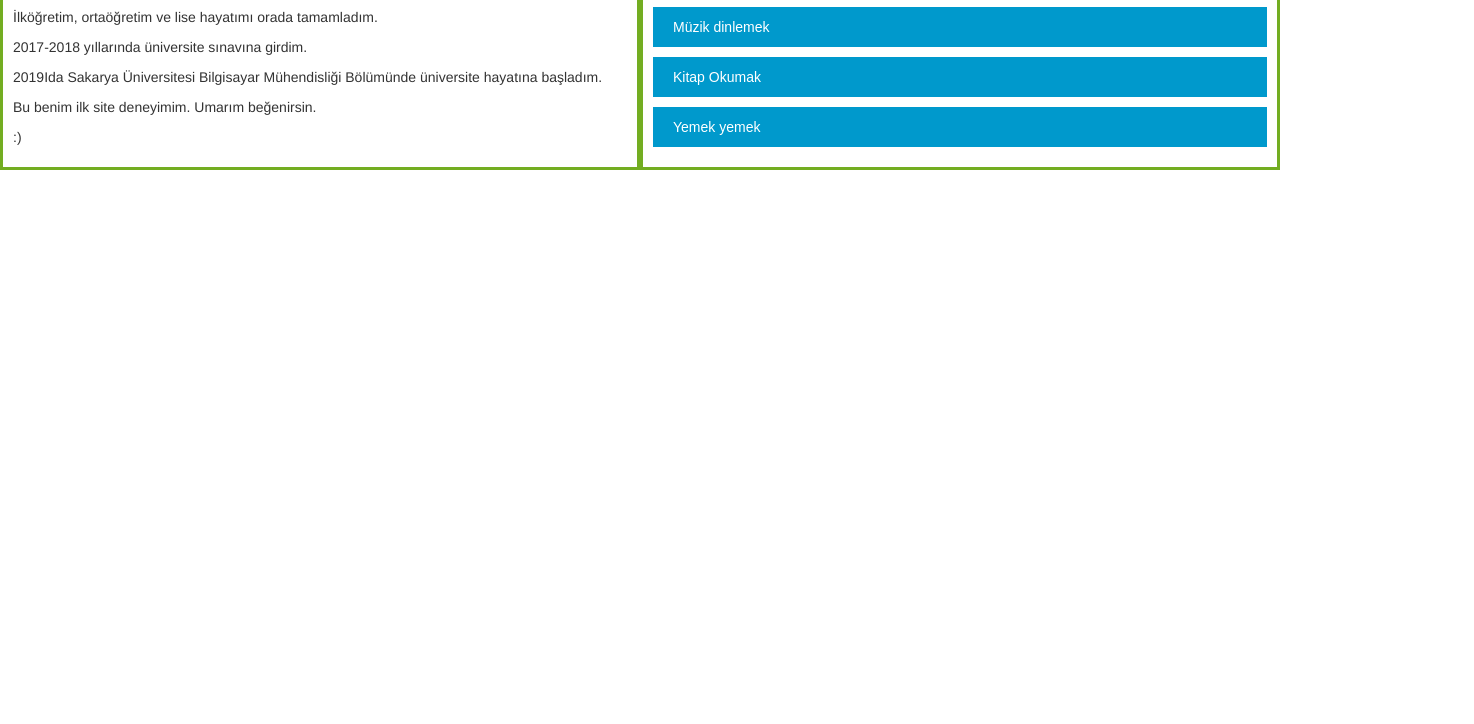
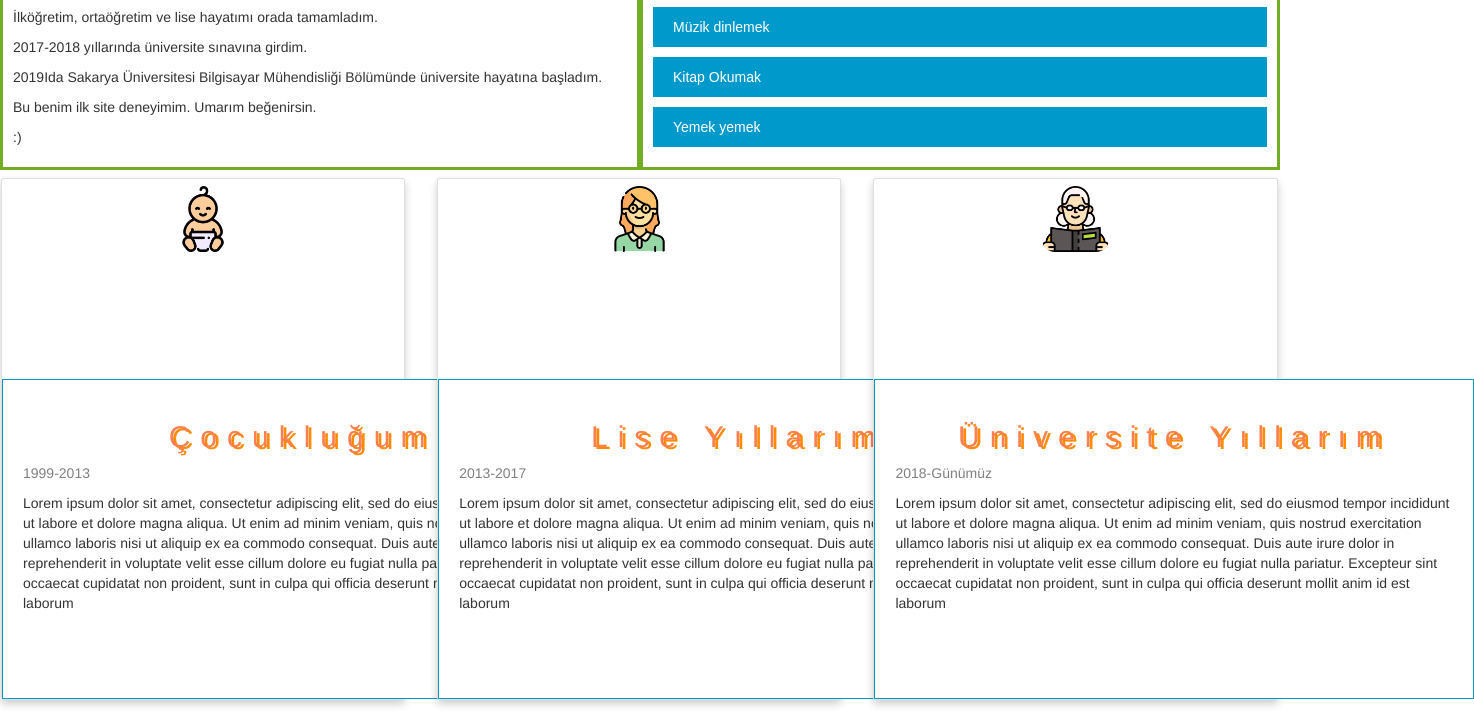
Before and after one commit to AhsenAltas/WebProje, a plain HTML site: page index.html in a window 1280 px wide. Shown: the part 367-1091 px from the top of the page, 1474 px wide, since content can reach past the window. Before the commit the page ends 800 px from the top, so only its background shows below. Drawn offline with nearby package versions, Linux system fonts and the light colour scheme.

Commit message:
Ana Sayfa değişiklikleri

```diff
--- a/assets/css/ilgialani.css
+++ b/assets/css/ilgialani.css
@@ -18,6 +18,11 @@ background-size: cover;
       padding: 0px 10px 0px 10px;
     }
 
+
+	.center {
+display: flex;
+justify-content: center;
+	}
 
 	.body{
 
--- a/assets/css/main.css
+++ b/assets/css/main.css
@@ -16,35 +16,7 @@ background-size: cover;
       display: inline;
       padding: 0px 10px 0px 10px;
     }
-
-   .container  {
-    margin-top: 120px;
-    max-width: 600px;
-    height: 320px;
-    border: 1px solid #0099cc;
-    background-color: #EAEAEA;
-	 padding: 20px;
-	  margin-top: -85px;
-  }
-
-  .center {
-  margin: auto;
-  width: 50%;
-  border: 3px solid #73AD21;
-  padding: 10px;
-	}
-	.wide{ height:20em; width:40em;
-	}
-	.sol{
-	margin-left:5em;}
-	.wideImg{ height:12em; width:40em;
-	}
-	.sag {
-	float:left;
-	}
-
-
-    header {
+	    header {
       text-align: center;
       background-color:white;
       background-size: cover;
@@ -96,10 +68,59 @@ background-size: cover;
         display: block;
       }
     }
+		html {
+	  box-sizing: border-box;
+	}
 
-@media screen and (max-width: 900px) {
-	.center{
-		margin: auto;
-         width: 100%;
+	*, *:before, *:after {
+	  box-sizing: inherit;
 	}
+   .container  {
+    margin-top: 120px;
+    max-width: 600px;
+    height: 320px;
+    border: 1px solid #0099cc;
+    background-color: white;
+	padding: 20px;
+
+  }
+ .container::after, .row::after {
+  content: "";
+  clear: both;
+  display: table;
 }
+.title {
+  color: grey;
+}
+
+  .center {
+  margin: auto;
+  width: 50%;
+  border: 3px solid #73AD21;
+  padding: 10px;
+	}
+	.wide{ height:20em; width:40em;
+	}
+	.sol{
+	margin-left:5em;}
+	.wideImg{ height:12em; width:40em;
+	}
+	.sag {
+	float:left;
+	}
+
+
+.column {
+  float: left;
+  width: 33.3%;
+  margin-bottom: 16px;
+  padding: 0 8px;
+}
+
+.card {
+  box-shadow: 0 4px 8px 0 rgba(0, 0, 0, 0.2);
+  margin: 8px;
+}
+
+
+}
--- a/index.html
+++ b/index.html
@@ -30,7 +30,7 @@
 	</center>
   </header>
  <div style="float:left;" class="center"> <h2> Hakkımda </h2>
- <center><img class="center wideImg" src="https://i.hizliresim.com/fjkycor.png"></center>
+ <center><img class="center wideImg" src="assets/images/reading.png"></center>
    <p> Merhaba ismin Ahsen, web siteme hoş geldin. Sana kendimi tanıtayım:</p>
   <p> 1999 senesinde Çankırı'da doğdum. </p>
   <p> İlköğretim, ortaöğretim ve lise hayatımı orada tamamladım.</p>
@@ -53,6 +53,44 @@
  <ul> <li>Yemek yemek</li></ul>
   </div>
 
+
+<div class="row">
+  <div class="column">
+    <div class="card">
+      <img src="assets/images/bebek.png" alt="cocukluk" style="width:100%">
+      <div class="container">
+        <h2>Çocukluğum</h2>
+        <p class="title">1999-2013</p>
+        <p>Lorem ipsum dolor sit amet, consectetur adipiscing elit, sed do eiusmod tempor incididunt ut labore et dolore magna aliqua. Ut enim ad minim veniam, quis nostrud exercitation ullamco laboris nisi ut aliquip ex ea commodo consequat. Duis aute irure dolor in reprehenderit in voluptate velit esse cillum dolore eu fugiat nulla pariatur. Excepteur sint occaecat cupidatat non proident, sunt in culpa qui officia deserunt mollit anim id est laborum</p>
+
+      </div>
+    </div>
+  </div>
+
+  <div class="column">
+    <div class="card">
+      <img src="assets/images/lise.png" alt="lise" style="width:100%">
+      <div class="container">
+        <h2>Lise Yıllarım</h2>
+        <p class="title">2013-2017</p>
+        <p>Lorem ipsum dolor sit amet, consectetur adipiscing elit, sed do eiusmod tempor incididunt ut labore et dolore magna aliqua. Ut enim ad minim veniam, quis nostrud exercitation ullamco laboris nisi ut aliquip ex ea commodo consequat. Duis aute irure dolor in reprehenderit in voluptate velit esse cillum dolore eu fugiat nulla pariatur. Excepteur sint occaecat cupidatat non proident, sunt in culpa qui officia deserunt mollit anim id est laborum</p>
+
+      </div>
+    </div>
+  </div>
+
+  <div class="column">
+    <div class="card">
+      <img src="assets/images/universite.png" alt="universite" style="width:100%">
+      <div class="container">
+        <h2>Üniversite Yıllarım</h2>
+        <p class="title">2018-Günümüz</p>
+        <p>Lorem ipsum dolor sit amet, consectetur adipiscing elit, sed do eiusmod tempor incididunt ut labore et dolore magna aliqua. Ut enim ad minim veniam, quis nostrud exercitation ullamco laboris nisi ut aliquip ex ea commodo consequat. Duis aute irure dolor in reprehenderit in voluptate velit esse cillum dolore eu fugiat nulla pariatur. Excepteur sint occaecat cupidatat non proident, sunt in culpa qui officia deserunt mollit anim id est laborum</p>
+
+      </div>
+    </div>
+  </div>
+</div>
   </body>
 
 
```
Also changed, not shown: ilgialani.html (+4 -5 lines), assets/images/baby-boy.png (added), assets/images/bebek.png (added), assets/images/lise.png (added), assets/images/reading.png (added), assets/images/teenage.png (added), assets/images/universite.png (added).
